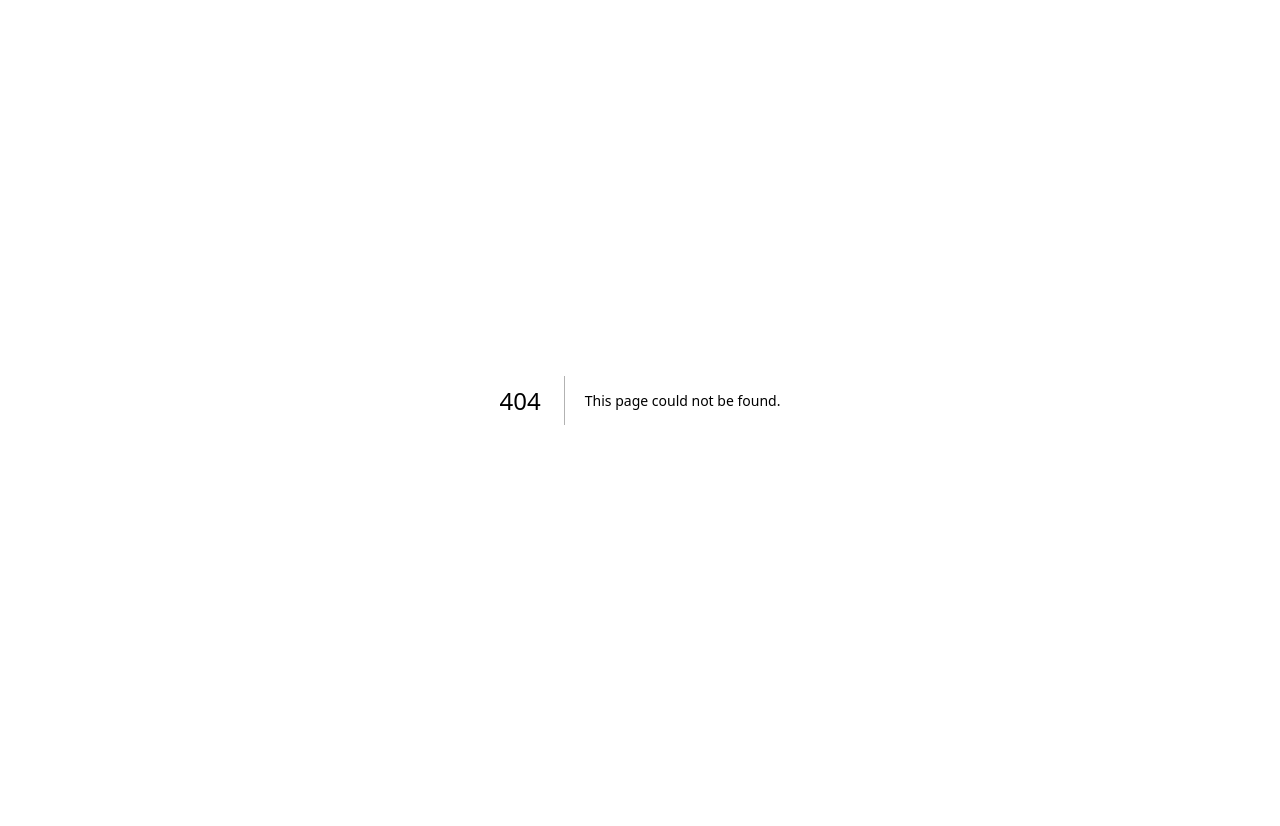
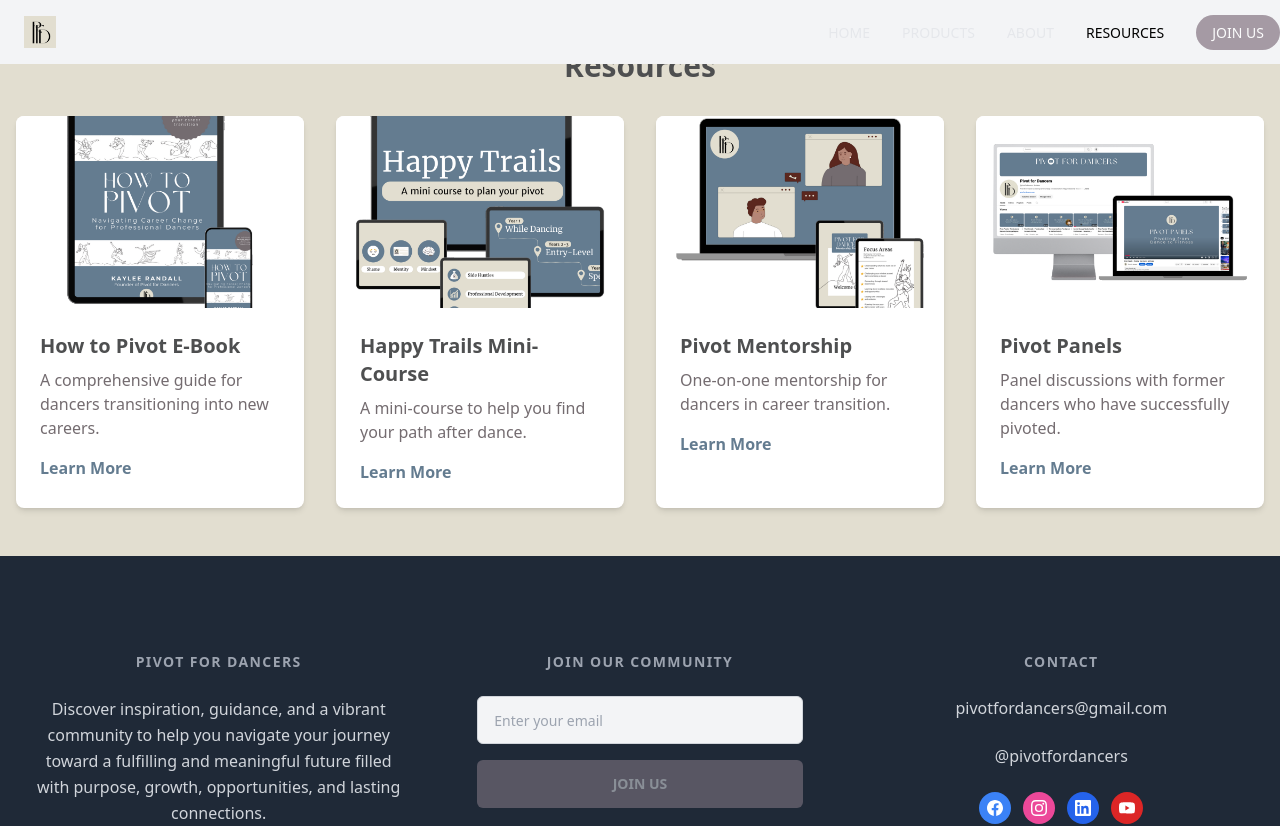
Before and after one commit to IsaacCavallaro/pivot-for-dancers, a Next.js app: page /resources in a window 1280 px wide. Before the commit this address had no page. Shown: the top 826 px of the page. Before the commit the page ends 800 px from the top, so only its background shows below. Built offline with nearby package versions, Linux system fonts and the light colour scheme.

Commit message:
Initial resources

```diff
--- a/components/Navigation.tsx
+++ b/components/Navigation.tsx
@@ -1,4 +1,5 @@
 import React, { useState, useEffect } from 'react';
+import { useRouter } from 'next/router';
 
 interface NavbarProps {
     // Define any props if needed
@@ -7,6 +8,7 @@ interface NavbarProps {
 const Navbar: React.FC<NavbarProps> = () => {
     const [activeSection, setActiveSection] = useState('');
     const [open, setOpen] = useState(false);
+    const router = useRouter();
 
     const handleToggle = () => {
         setOpen(!open);
@@ -33,11 +35,16 @@ const Navbar: React.FC<NavbarProps> = () => {
 
     const handleNavLinkClick = (id: string, event: React.MouseEvent<HTMLAnchorElement>) => {
         event.preventDefault();
+        if (router.pathname.startsWith('/resources')) {
+            router.push(`/#${id}`);
+        } else {
             scrollToSection(id);
+        }
         setOpen(false);
     };
 
     useEffect(() => {
+        if (router.pathname === '/') {
             const handleScroll = () => {
                 const sectionIds = ['home', 'products', 'about'];
                 const threshold = 0.8;
@@ -78,7 +85,8 @@ const Navbar: React.FC<NavbarProps> = () => {
             return () => {
                 window.removeEventListener('scroll', handleScroll);
             };
-    }, []);
+        }
+    }, [router.pathname]);
 
     return (
         <section className="bg-dark-gray max-device-width">
@@ -94,7 +102,7 @@ const Navbar: React.FC<NavbarProps> = () => {
                             {['home', 'products', 'about'].map((section) => (
                                 <li key={section}>
                                     <a
-                                        href={`#${section}`}
+                                        href={`/#${section}`}
                                         className={`text-sm ${activeSection === section ? 'tan-300' : 'text-gray-200 dark:text-gray-300'} hover:text-light-gray`}
                                         onClick={(e) => handleNavLinkClick(section, e)}
                                     >
@@ -102,6 +110,11 @@ const Navbar: React.FC<NavbarProps> = () => {
                                     </a>
                                 </li>
                             ))}
+                            <li>
+                                <a href="/resources" className={`text-sm ${router.pathname.startsWith('/resources') ? 'tan-300' : 'text-gray-200 dark:text-gray-300'} hover:text-light-gray`}>
+                                    RESOURCES
+                                </a>
+                            </li>
                             <li>
                                 <a
                                     href={signUpUrl}
@@ -141,7 +154,7 @@ const Navbar: React.FC<NavbarProps> = () => {
                                 {['home', 'products', 'about'].map((section) => (
                                     <li key={section}>
                                         <a
-                                            href={`#${section}`}
+                                            href={`/#${section}`}
                                             className={`text-2xl ${activeSection === section ? 'tan-300' : 'text-gray-200 dark:text-gray-300'} hover:text-light-gray`}
                                             onClick={(e) => handleNavLinkClick(section, e)}
                                         >
@@ -149,6 +162,11 @@ const Navbar: React.FC<NavbarProps> = () => {
                                         </a>
                                     </li>
                                 ))}
+                                <li>
+                                    <a href="/resources" className={`text-2xl ${router.pathname.startsWith('/resources') ? 'tan-300' : 'text-gray-200 dark:text-gray-300'} hover:text-light-gray`}>
+                                        RESOURCES
+                                    </a>
+                                </li>
                                 <li>
                                     <a
                                         href={signUpUrl}
--- /dev/null
+++ b/components/Resources.tsx
@@ -0,0 +1,52 @@
+import React from 'react';
+
+const Resources = () => {
+    const resources = [
+        {
+            title: 'How to Pivot E-Book',
+            description: 'A comprehensive guide for dancers transitioning into new careers.',
+            image: '/assets/how-to-pivot-ebook.png',
+            link: '#'
+        },
+        {
+            title: 'Happy Trails Mini-Course',
+            description: 'A mini-course to help you find your path after dance.',
+            image: '/assets/happy-trails-mini-course.png',
+            link: '#'
+        },
+        {
+            title: 'Pivot Mentorship',
+            description: 'One-on-one mentorship for dancers in career transition.',
+            image: '/assets/pivot-mentorship.png',
+            link: '#'
+        },
+        {
+            title: 'Pivot Panels',
+            description: 'Panel discussions with former dancers who have successfully pivoted.',
+            image: '/assets/pivot-panels.png',
+            link: '#'
+        }
+    ];
+
+    return (
+        <div className="bg-beige py-12">
+            <div className="container mx-auto px-4">
+                <h2 className="text-3xl font-bold text-center text-dark-gray mb-8">Resources</h2>
+                <div className="grid grid-cols-1 md:grid-cols-2 lg:grid-cols-4 gap-8">
+                    {resources.map((resource, index) => (
+                        <div key={index} className="bg-white rounded-lg shadow-md overflow-hidden">
+                            <img src={resource.image} alt={resource.title} className="w-full h-48 object-cover" />
+                            <div className="p-6">
+                                <h3 className="font-bold text-xl mb-2 text-dark-gray">{resource.title}</h3>
+                                <p className="text-brown-gray text-base mb-4">{resource.description}</p>
+                                <a href={resource.link} className="text-light-gray font-bold hover:underline">Learn More</a>
+                            </div>
+                        </div>
+                    ))}
+                </div>
+            </div>
+        </div>
+    );
+};
+
+export default Resources;
--- /dev/null
+++ b/pages/resources.tsx
@@ -0,0 +1,13 @@
+import Navigation from '../components/Navigation';
+import Footer from '../components/Footer';
+import Resources from '../components/Resources';
+
+export default function ResourcesPage() {
+    return (
+        <div>
+            <Navigation />
+            <Resources />
+            <Footer />
+        </div>
+    );
+}
```
Lines whose indentation alone changed are shown as unchanged.
